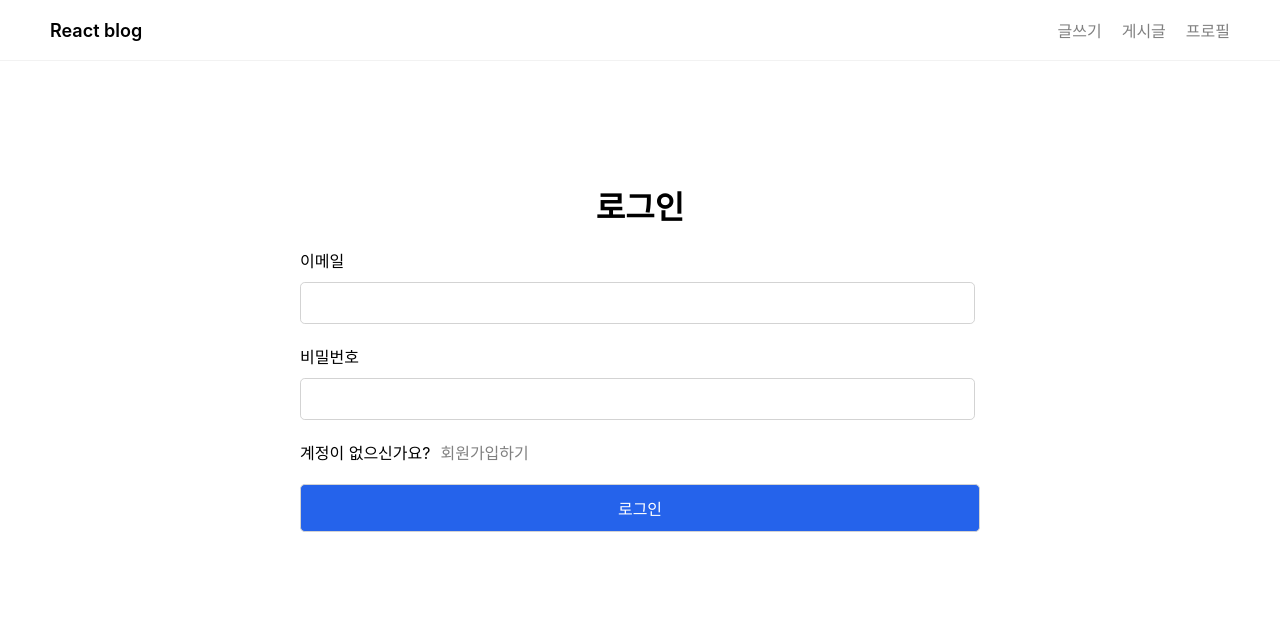
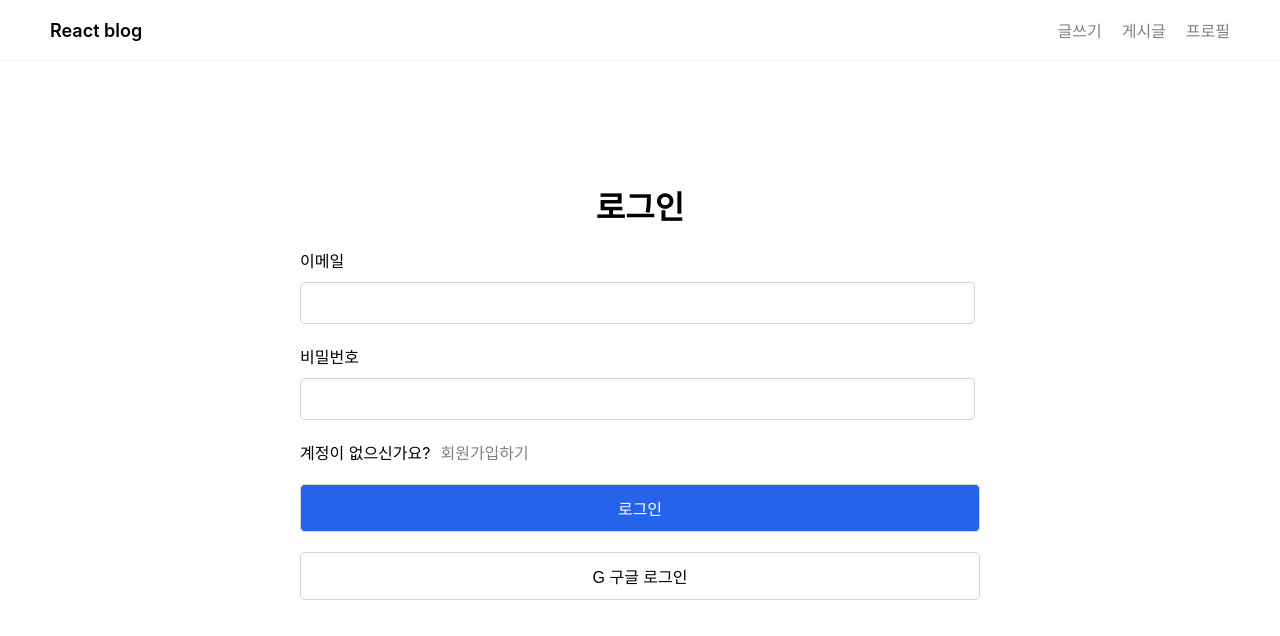
Before and after one commit to Ralto13/blog-app, a React (Create React App) app: page /login in a window 1280 px wide. Shown: the top 636 px of the page. Built offline with nearby package versions, Linux system fonts and the light colour scheme; no server answers.

Commit message:
구글로그인 추가

```diff
--- a/src/components/LoginForm.tsx
+++ b/src/components/LoginForm.tsx
@@ -2,13 +2,27 @@ import { Link, useNavigate  } from "react-router-dom";
 import { useState } from "react";
 import { toast } from "react-toastify";
 import { app } from "firebaseApp";
-import { getAuth, signInWithEmailAndPassword } from "firebase/auth";
+import { getAuth, signInWithEmailAndPassword, signInWithPopup, GoogleAuthProvider } from "firebase/auth";
+
+const googleProvider = new GoogleAuthProvider();
 
 export default function LoginForm() {
   const [error, setError] = useState<string>("");
   const [email, setEmail] = useState<string>("");
   const [password, setPassword] = useState<string>("");
   const navigate = useNavigate();
+
+
+  const onClickSignInGoogle = async () => {
+    try {
+      const auth = getAuth(app);
+      await signInWithPopup(auth, googleProvider);
+      navigate("/");
+    } catch (error: any){
+      console.log(error);
+      toast.error(error?.code);
+    }
+  };
 
   const onSubmit = async (e: React.FormEvent<HTMLFormElement>) => {
     e.preventDefault();
@@ -93,6 +107,9 @@ export default function LoginForm() {
         <div className="form__block">
           <input type="submit" value="로그인" className="form__btn--submit" />
         </div>
+        <div className="form__block">
+          <button type="button" className="form__btn--social" onClick={onClickSignInGoogle}> G 구글 로그인</button>
+        </div>
       </form>
     </>
   );
--- a/src/context/AuthContext.tsx
+++ b/src/context/AuthContext.tsx
@@ -1,5 +1,5 @@
 import { createContext, ReactNode, useEffect, useState } from "react";
-import { User, getAuth, onAuthStateChanged } from "firebase/auth";
+import { User, getAuth, onAuthStateChanged, GoogleAuthProvider, signInWithPopup } from "firebase/auth";
 import { app } from "firebaseApp";
 
 interface AuthProps {
@@ -13,6 +13,7 @@ const AuthContext = createContext({
 export const AuthContextProvider = ({ children }: AuthProps) => {
   const auth = getAuth(app);
   const [currentUser, setCurrentUser] = useState<User | null>(null);
+
 
   useEffect(() => {
     onAuthStateChanged(auth, (user) => {
--- a/src/index.css
+++ b/src/index.css
@@ -406,7 +406,7 @@ input:checked + .carousel__slide-container .nav label {
   width: 100%;
   height: 48px;
   padding: 10px 10px;
-  float: right;
+  /* float: right; */
   cursor: pointer;
   margin: 0 auto;
   font-size: 16px;
@@ -417,6 +417,18 @@ input:checked + .carousel__slide-container .nav label {
 .form .form__btn--submit:hover,
 .form .form__btn--submit:focus {
   background-color: #1945a4;
+}
+
+.form .form__btn--social {
+  width: 100%;
+  height: 48px;
+  padding: 10px 10px;
+  cursor: pointer;
+  margin: 0 auto;
+  font-size: 16px;
+  background-color: #fff;
+  border-radius: 0.3rem;
+  border: 1px solid lightgray;
 }
 
 
```
